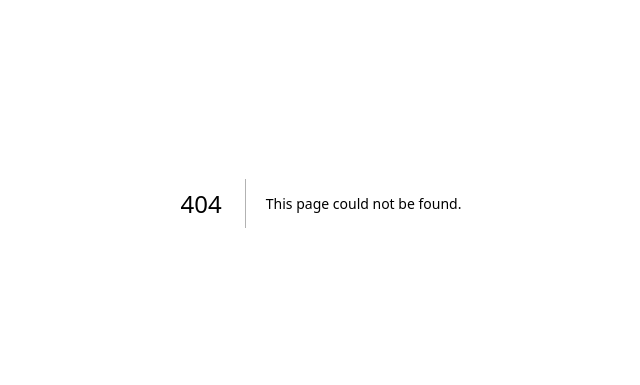
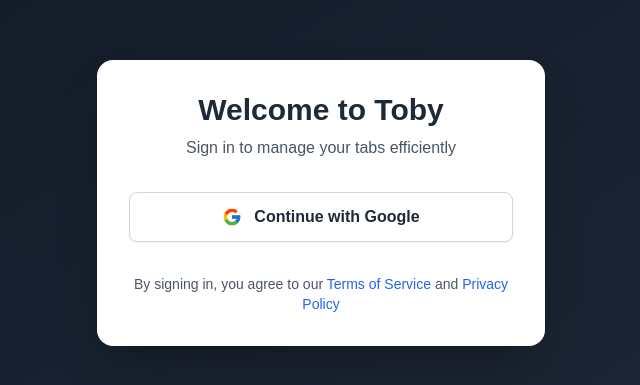
Before and after one commit to mohitgithub2002/Tabs-Manager-, a Next.js app: page /auth/signin in a window 1280 px wide. Before the commit this address had no page. Shown: the part 197-582 px from the top of the page, without its empty margins (319-959 px from the left). Built offline with nearby package versions, Linux system fonts and the light colour scheme.

Commit message:
Feat: Implementing User Authentication

```diff
--- a/app/api/auth/[...nextauth].js
+++ /dev/null
@@ -1,54 +0,0 @@
-import NextAuth from 'next-auth';
-import GoogleProvider from 'next-auth/providers/google';
-import { MongooseAdapter } from '@next-auth/mongoose-adapter';
-import dbConnect from '../../../lib/db';
-import User from '../../../models/user';
-
-// Ensure database connection before handling auth
-dbConnect();
-
-export default NextAuth({
-    providers: [
-        GoogleProvider({
-            clientId: process.env.GOOGLE_ID,
-            clientSecret: process.env.GOOGLE_SECRET,
-        }),
-    ],
-    adapter: MongooseAdapter(mongoose.connection),
-    callbacks: {
-        async signIn({ user, account, profile }) {
-            if (account.provider === "google") {
-                try {
-                    const existingUser = await User.findOne({ email: user.email });
-                    if (!existingUser) {
-                        const newUser = new User({
-                            name: user.name,
-                            email: user.email,
-                            image: user.image,
-                            isEmailVerified: true
-                        });
-                        await newUser.save();
-                    }
-                    return true;
-                } catch (error) {
-                    console.error('Error during sign in:', error);
-                    return false;
-                }
-            }
-            return false;
-        },
-        async session({ session, user }) {
-            try {
-                const dbUser = await User.findOne({ email: user.email });
-                if (dbUser) {
-                    session.user.id = dbUser._id.toString();
-                }
-                return session;
-            } catch (error) {
-                console.error('Error getting session:', error);
-                return session;
-            }
-        },
-    },
-    secret: process.env.NEXTAUTH_SECRET,
-});
--- /dev/null
+++ b/app/api/auth/[...nextauth]/route.js
@@ -0,0 +1,86 @@
+import NextAuth from 'next-auth';
+import GoogleProvider from 'next-auth/providers/google';
+import dbConnect from '@/lib/db';
+import User from '@/models/user';
+import Account from '@/models/account';
+
+const handler = NextAuth({
+    providers: [
+        GoogleProvider({
+            clientId: process.env.GOOGLE_ID,
+            clientSecret: process.env.GOOGLE_SECRET,
+        }),
+    ],
+    callbacks: {
+        async signIn({ user, account, profile }) {
+            await dbConnect();
+            if (account.provider === "google") {
+                try {
+                    let dbUser = await User.findOne({ email: user.email });
+
+                    if (!dbUser) {
+                        dbUser = await User.create({
+                            name: user.name,
+                            email: user.email,
+                            image: user.image,
+                            isEmailVerified: true
+                        });
+                    }
+                    console.log(account);
+                    console.log('Profile:', profile);
+
+                    // Store or update the account information
+                    await Account.findOneAndUpdate(
+                        { provider: account.provider, providerAccountId: account.providerAccountId },
+                        {
+                            userId: dbUser._id,
+                            type: account.type,
+                            provider: account.provider,
+                            providerAccountId: account.providerAccountId,
+                            access_token: account.access_token,
+                            expires_at: account.expires_at,
+                            token_type: account.token_type,
+                            scope: account.scope,
+                            id_token: account.id_token,
+                        },
+                        { upsert: true }
+                    );
+
+                    return true;
+                } catch (error) {
+                    console.error('Error during sign in:', error);
+                    return false;
+                }
+            }
+            return false;
+        },
+        async session({ session, token }) {
+            try {
+                const dbUser = await User.findOne({ email: session.user.email });
+                if (dbUser) {
+                    session.user.id = dbUser._id.toString();
+                }
+                session.user.accessToken = token.accessToken;
+                return session;
+            } catch (error) {
+                console.error('Error getting session:', error);
+                return session;
+            }
+        },
+        async jwt({ token, account }) {
+            if (account) {
+                token.accessToken = account.access_token;
+            }
+            return token;
+        }
+    },
+    secret: process.env.NEXTAUTH_SECRET,
+    session: {
+        jwt: true,  // Ensure that the session uses JWT
+    },
+    jwt: {
+        secret: process.env.NEXTAUTH_SECRET,
+    },
+});
+
+export { handler as GET, handler as POST };
--- /dev/null
+++ b/app/auth/signin/page.js
@@ -0,0 +1,39 @@
+'use client';
+
+import { signIn } from 'next-auth/react';
+import Image from 'next/image';
+
+export default function SignIn() {
+    return (
+        <div className="min-h-screen flex items-center justify-center bg-gradient-to-br from-gray-900 to-gray-800">
+            <div className="bg-white p-8 rounded-2xl shadow-2xl w-full max-w-md">
+                <div className="text-center mb-8">
+                    <h2 className="text-3xl font-bold text-gray-800 mb-2">Welcome to Toby</h2>
+                    <p className="text-gray-600">Sign in to manage your tabs efficiently</p>
+                </div>
+
+                <button
+                    onClick={() => signIn('google', { callbackUrl: '/auth/success' })}
+                    className="w-full flex items-center justify-center gap-3 bg-white hover:bg-gray-50 text-gray-800 font-semibold py-3 px-4 border border-gray-300 rounded-lg shadow-sm transition duration-150 ease-in-out"
+                >
+                    <Image
+                        src="/google.svg"
+                        alt="Google Logo"
+                        width={20}
+                        height={20}
+                    />
+                    <span>Continue with Google</span>
+                </button>
+
+                <div className="mt-8 text-center">
+                    <p className="text-sm text-gray-600">
+                        By signing in, you agree to our{' '}
+                        <a href="#" className="text-blue-600 hover:underline">Terms of Service</a>
+                        {' '}and{' '}
+                        <a href="#" className="text-blue-600 hover:underline">Privacy Policy</a>
+                    </p>
+                </div>
+            </div>
+        </div>
+    );
+}
--- /dev/null
+++ b/app/auth/success/page.js
@@ -0,0 +1,29 @@
+'use client';
+
+import { useSession } from 'next-auth/react';
+import { useEffect } from 'react';
+
+export default function AuthSuccess() {
+    const { data: session, status } = useSession();
+
+    useEffect(() => {
+        if (status === 'authenticated' && session) {
+            const extensionUrl = new URL('chrome-extension://hddnkoipeenegfoeaoibdmnaalmgkpip/toby.html');
+            const params = new URLSearchParams({
+                'user-id': session.user.id,
+                'refresh-token': session.user.accessToken,
+                'name': session.user.name
+            });
+            console.log(session);
+            console.log(params.toString());
+            extensionUrl.search = params.toString();
+            // window.location.href = extensionUrl.toString();
+        }
+    }, [session, status]);
+
+    return (
+        <div className="flex items-center justify-center min-h-screen">
+            <p>Redirecting to extension...</p>
+        </div>
+    );
+}
--- a/app/layout.js
+++ b/app/layout.js
@@ -1,5 +1,7 @@
 import { Geist, Geist_Mono } from "next/font/google";
 import "./globals.css";
+import { AuthProvider } from "./provider";
+
 
 const geistSans = Geist({
   variable: "--font-geist-sans",
@@ -22,7 +24,7 @@
       <body
         className={`${geistSans.variable} ${geistMono.variable} antialiased`}
       >
-        {children}
+        <AuthProvider>{children}</AuthProvider>
       </body>
     </html>
   );
--- /dev/null
+++ b/app/provider.js
@@ -0,0 +1,9 @@
+"use client"
+import {SessionProvider} from "next-auth/react"
+export const AuthProvider = ({children}) => {
+    return(
+        <SessionProvider>
+            {children}
+        </SessionProvider>
+    )
+}
--- a/models/user.js
+++ b/models/user.js
@@ -1,4 +1,4 @@
-const mongoose = require('mongoose');
+import mongoose from 'mongoose';
 
 const userSchema = new mongoose.Schema({
     name: {
@@ -52,6 +52,6 @@
     timestamps: true
 });
 
-const User = mongoose.model('User', userSchema);
+const User = mongoose.models.User || mongoose.model('User', userSchema);
 
-module.exports = User;
+export default User;
--- a/package.json
+++ b/package.json
@@ -9,8 +9,11 @@
     "lint": "next lint"
   },
   "dependencies": {
+    "@auth/mongodb-adapter": "^3.7.4",
+    "mongodb": "^6.13.1",
     "mongoose": "^8.10.1",
     "next": "15.1.7",
+    "next-auth": "^4.24.11",
     "react": "^19.0.0",
     "react-dom": "^19.0.0"
   },
```
Also changed, not shown: middleware.js (added, +16 -0 lines), models/account.js (+4 -3 lines), public/google.svg (added), 1 other file (tests, documents, lock files or other folders).
